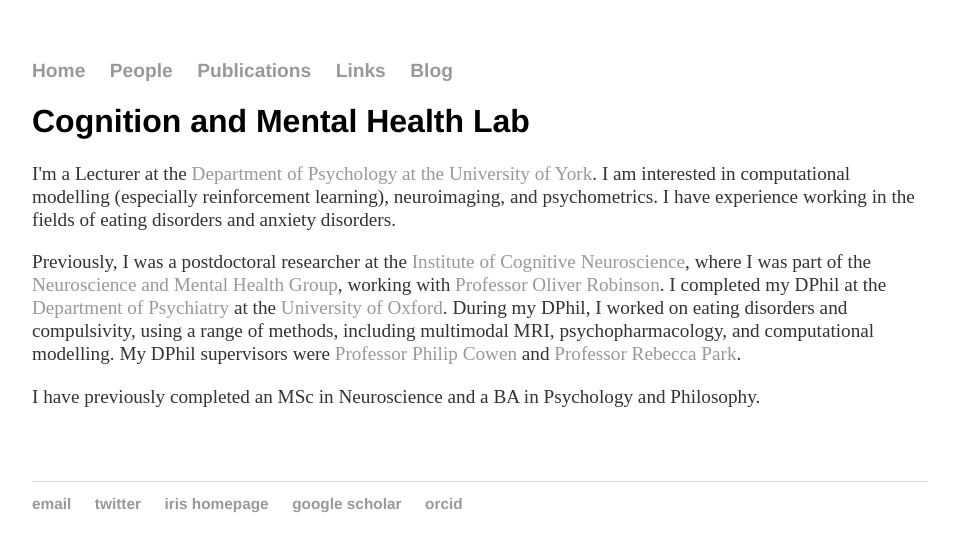
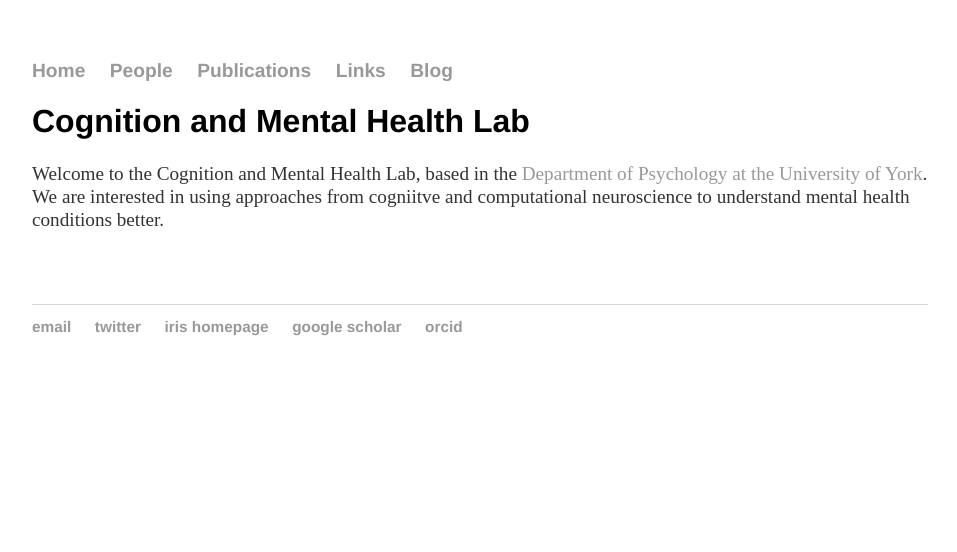
Before and after one commit to cognition-mental-health/cognition-mental-health.github.io, a Jekyll site: the page built from index.html, in a window 1280 px wide. Shown: the top 552 px of the page, without its empty margins (160-1117 px from the left). Built offline with Jekyll 4.4.1, drawn with Linux system fonts in a browser that asks for light colours.

Commit message:
Update index.html

```diff
--- a/index.html
+++ b/index.html
@@ -4,14 +4,8 @@ title: Cognition and Mental Health Lab
 ---
 <div class="blurb">
 	<h1>Cognition and Mental Health Lab</h1>
-	<p>I'm a Lecturer at the <a href="https://www.york.ac.uk/psychology/">Department of Psychology at the University of York</a>.
-		I am interested in computational modelling (especially reinforcement learning), neuroimaging, and psychometrics. I have experience working in the fields of eating disorders and anxiety disorders. </p>
-	<p>Previously, I was a postdoctoral researcher at the <a href="https://www.ucl.ac.uk/icn/">Institute of Cognitive Neuroscience</a>, where I was part of the <a href="https://www.ucl.ac.uk/icn/research/research-groups/neuroscience-and-mental-health" >Neuroscience and Mental Health Group</a>, working with <a href="http://www.oliverjrobinson.com/index.html"> Professor Oliver Robinson</a>.
-		I completed my DPhil at the <a href="https://www.psych.ox.ac.uk/">Department of Psychiatry</a> at the <a href="http://www.ox.ac.uk/">University of Oxford</a>.
-		During my DPhil, I worked on eating disorders and compulsivity, using a range of methods, including multimodal MRI, psychopharmacology, and computational modelling.
-		My DPhil supervisors were <a href="https://www.psych.ox.ac.uk/team/phil-cowen">Professor Philip Cowen</a> and
-		<a href="https://www.psych.ox.ac.uk/team/rebecca-park">Professor Rebecca Park</a>. </p>
-	<p>I have previously completed an MSc in Neuroscience and a BA in Psychology and Philosophy.</p>
+	<p>Welcome to the Cognition and Mental Health Lab, based in the <a href="https://www.york.ac.uk/psychology/">Department of Psychology at the University of York</a>.
+		We are interested in using approaches from cogniitve and computational neuroscience to understand mental health conditions better. </p>
 <br/>
 <br/>
 <br/>
```
